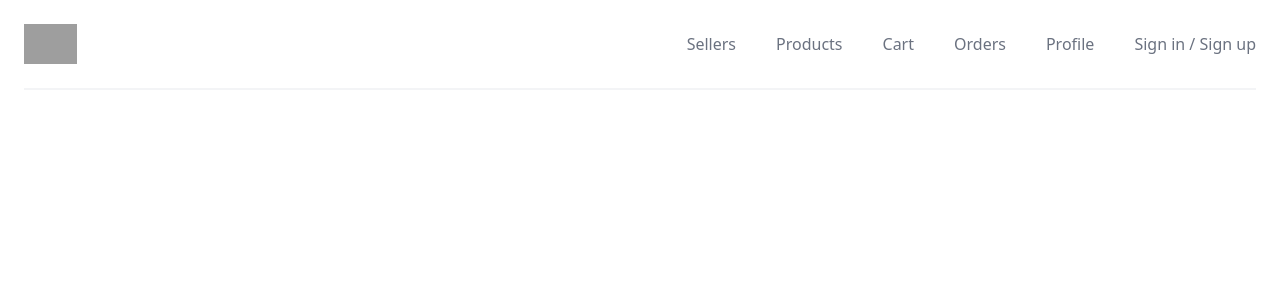
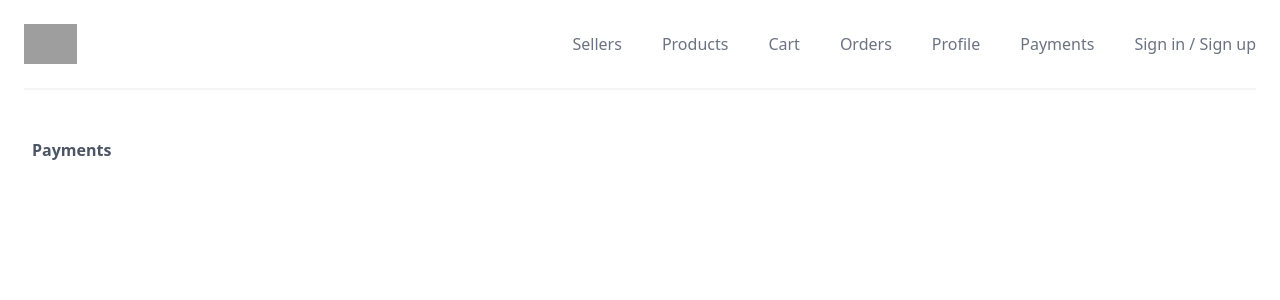
Before and after one commit to lbayarkhuu/waa-project, a React (Create React App) app: page /payments in a window 1280 px wide. Shown: the top 300 px of the page. Built offline with nearby package versions, Linux system fonts and the light colour scheme; grey boxes are pictures that could not be loaded.

Commit message:
add blank payment

```diff
--- a/src/App.js
+++ b/src/App.js
@@ -13,6 +13,7 @@ import Profile from './pages/profile';
 import ProductDetail from "./pages/productDetail";
 import ProductForm from "./pages/ProductForm";
 import SellerProducts from "./pages/sellerProducts";
+import Payments from "./pages/payments";
 
 function App() {
   return (
@@ -30,6 +31,7 @@ function App() {
         <Route path="/login" element={<Login />} />
         <Route path="/products/:productId" element={<ProductDetail />} />
         <Route path="/products/new" element={<ProductForm />} />
+        <Route path="/payments" element={<Payments />} />
       </Routes>
     </BrowserRouter>
   );
--- a/src/components/header.js
+++ b/src/components/header.js
@@ -30,6 +30,10 @@ const Header = () => {
                             Profile
                         </a>
 
+                        <a href="/payments" class="text-base font-medium text-gray-500 hover:text-gray-900">
+                            Payments
+                        </a>
+
                         <a href="/login" class="text-base font-medium text-gray-500 hover:text-gray-900">
                             Sign in / Sign up
                         </a>
--- /dev/null
+++ b/src/components/paymentItems.js
@@ -0,0 +1,15 @@
+const PaymentItem =  (props) => {
+    const {
+        id,
+        name,
+        price
+    } = props;
+
+    return (
+        <div>
+            Payment Items
+        </div>
+    )
+}
+
+export default PaymentItem;
--- /dev/null
+++ b/src/pages/payments.js
@@ -0,0 +1,28 @@
+import react, { useState } from 'react'
+import { useParams, useRoutes } from 'react-router-dom';
+import Loading from '../components/loading';
+import ProductItem from '../components/productItem';
+import { useData } from '../hooks/helpers';
+
+import _static from '../static';
+
+const Payments = () => {
+    return (
+        <div class="bg-white">
+            <div class="max-w-2xl mx-auto py-16 px-4 sm:py-12 sm:px-6 lg:max-w-7xl lg:px-8">
+                <div class="flex items-center justify-between">
+                    <div class="w-full flex items-center justify-between">
+                        <div>
+                            <h2 class="text-gray-600 font-semibold">Payments</h2>
+                        </div>
+                        <div class="flex items-center justify-between">
+                            {/* here is payments */}
+                        </div>
+                    </div>
+                </div>
+            </div>
+        </div>
+    )
+}
+
+export default Payments;
```
